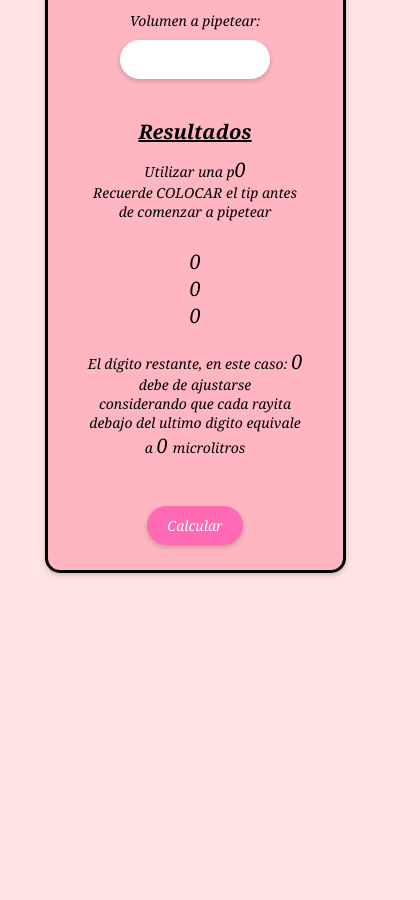
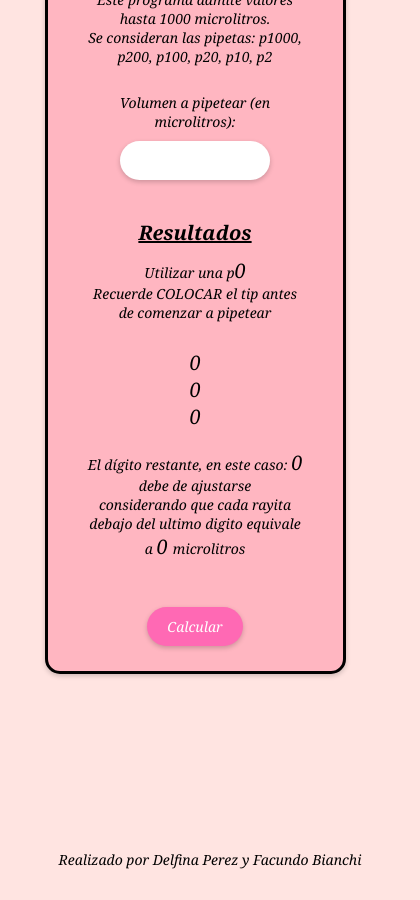
Before and after one commit to delfiperez/Micropipetas, a plain HTML site: page index.html in a window 390 px wide. Shown: the part 244-1144 px from the top of the page, 420 px wide, since content can reach past the window. Before the commit the page ends 934 px from the top, so only its background shows below. Drawn offline with Linux system fonts and the light colour scheme.

Commit message:
Agregado del footer,modif del texto

```diff
--- a/index.html
+++ b/index.html
@@ -14,7 +14,13 @@
 
         <br>
 
-        <p>Volumen a pipetear: <input type="number" name="" id="vol"></p>
+        <p> Este programa admite valores hasta 1000 microlitros.</p>
+        <p>  Se consideran las pipetas: p1000, p200, p100, p20, p10, p2
+        </p>
+
+        <br>
+
+        <p>Volumen a pipetear (en microlitros): <input type="number" name="" id="vol"></p>
 
         <br>
 
@@ -36,4 +42,7 @@
     <script src="micropipetas.js"></script>
 
 </body>
+<footer>
+    <p id= "footer"> Realizado por Delfina Perez y Facundo Bianchi </p>
+</footer>
 </html>
--- a/micropipetas.js
+++ b/micropipetas.js
@@ -1,4 +1,3 @@
-
 function micropipetas(){
     var vol = document.getElementById("vol").value;
 
--- a/style.css
+++ b/style.css
@@ -84,11 +84,21 @@ body{
     margin:0;
   }
 
+  #footer{
+
+    position: absolute;
+    bottom: 0;
+    left: 0;
+    width: 100%;
+    height: 50px;
+    color: black;
+}
+
 @media screen and (max-width: 600px) {
 
     body {
         background-color: mistyrose;
-        padding-top: 70px;
+        padding-top: 110px;
     }
     div{
         width:70%;
@@ -112,8 +122,17 @@ body{
     #boton{
         font-size: 14px;
     }
+
+    #footer{
+
+        position: absolute;
+        bottom:-300px;
+        text-align: center;
+        justify-content: center;
+        align-items: center;
+   }
+
     }
-
 
 /* Style viejo, primera versión
 
```
